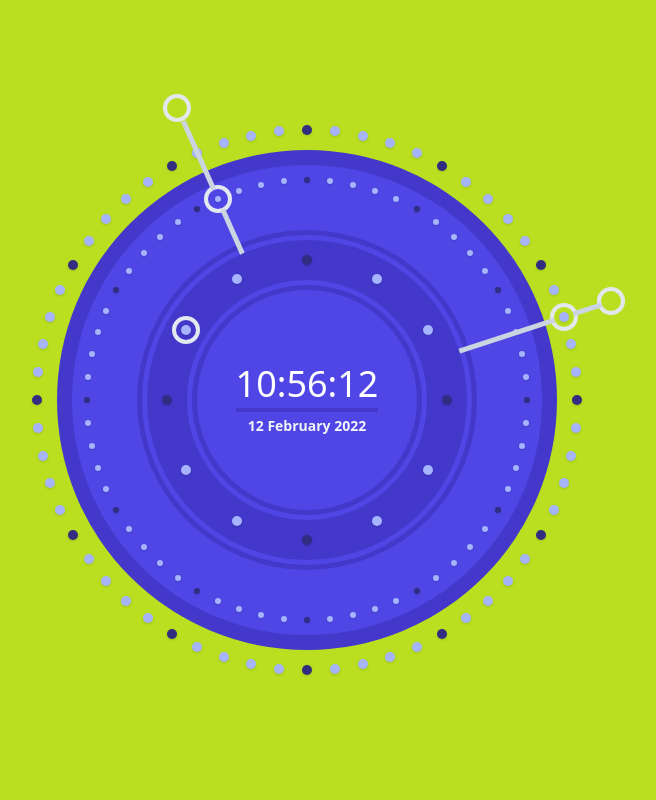
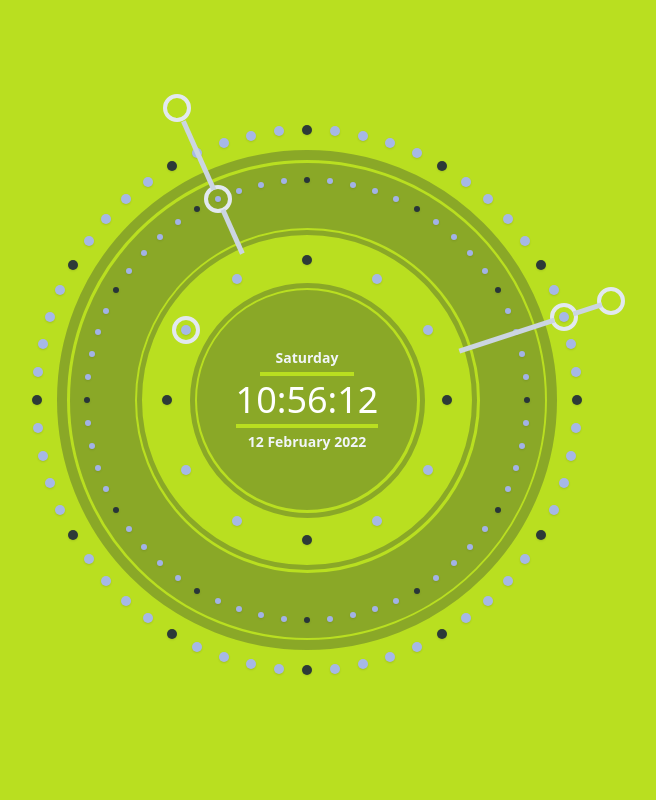
Before and after one commit to iaseth/ticktock, a React (Create React App) app: page / in a window 1280 px wide. Shown: the top 800 px of the page, without its empty margins (333-989 px from the left). Built offline with nearby package versions, Linux system fonts and the light colour scheme.

Commit message:
Added new component: Ring * a Ring can replace 3 Dials * is semi-transparent and shows body background

```diff
--- a/src/TickTock/CenterText.js
+++ b/src/TickTock/CenterText.js
@@ -1,3 +1,6 @@
+
+
+const weekdays = ["Sunday","Monday","Tuesday","Wednesday","Thursday","Friday","Saturday"];
 
 
 
@@ -6,7 +9,7 @@ function padZero (x) {
 }
 
 export default function CenterText ({
-	date
+	date, currentBg
 }) {
 
 	const hours = padZero(date.getHours());
@@ -17,6 +20,12 @@ export default function CenterText ({
 	return (
 		<div className="CenterText absolute flex h-full w-full text-white text-center">
 			<div className="m-auto">
+				<div className="text-sm font-bold text-slate-100">
+					<span>{weekdays[date.getDay()]}</span>
+				</div>
+				<div className="py-1 px-6">
+					<div className="w-full h-1" style={{backgroundColor: currentBg}}></div>
+				</div>
 				<div className="text-4xl">
 					<span>{hours}</span>
 					<span>:</span>
@@ -25,7 +34,7 @@ export default function CenterText ({
 					<span>{seconds}</span>
 				</div>
 				<div className="py-1">
-					<div className="w-full h-1 bg-indigo-700"></div>
+					<div className="w-full h-1" style={{backgroundColor: currentBg}}></div>
 				</div>
 				<div className="text-sm font-bold text-slate-100">
 					<span>{date.getDate()}</span>
--- a/src/TickTock/MarkingDot.js
+++ b/src/TickTock/MarkingDot.js
@@ -5,8 +5,8 @@ export default function MarkingDot ({
 	radius, group_length, dotSizePx, step, index
 }) {
 
-	let markClass = "MarkingDot absolute rounded-full shadow";
-	markClass += (index % group_length === 0) ? " bg-indigo-900" : " bg-indigo-300";
+	let markClass = "MarkingDot absolute rounded-full shadow opacity-90";
+	markClass += (index % group_length === 0) ? " bg-slate-800" : " bg-indigo-300";
 	let degree = index * step;
 	let radian = degree * Math.PI / 180;
 	let left = Math.round(radius * Math.sin(radian));
--- /dev/null
+++ b/src/TickTock/Ring.js
@@ -0,0 +1,19 @@
+
+
+
+export default function Ring ({
+	diameter, thickness
+}) {
+
+	let style = {
+		width: diameter,
+		height: diameter,
+		borderWidth: thickness
+	};
+
+	return (
+		<div className="Dial absolute flex h-full w-full">
+			<div className={"m-auto rounded-full border-slate-800 border opacity-30"} style={style}></div>
+		</div>
+	);
+}
--- a/src/TickTock/TickTock.js
+++ b/src/TickTock/TickTock.js
@@ -3,6 +3,7 @@ import colorita from 'colorita';
 
 import CenterText from './CenterText';
 import Dial from './Dial';
+import Ring from './Ring';
 import MarkingDots from './MarkingDots';
 import SecondsCircle from './SecondsCircle';
 import ClockHand from './ClockHand';
@@ -17,7 +18,7 @@ export default function TickTock () {
 	let minutes = date.getMinutes();
 	let hours = date.getHours();
 
-	let bgColor = `hsl(${seconds * 6}, 75%, 50%)`;
+	let currentBg = `hsl(${seconds * 6}, 75%, 50%)`;
 
 	React.useEffect(() => {
 		const id = setInterval(function () {
@@ -49,22 +50,18 @@ export default function TickTock () {
 
 	return (
 		<div className="bg-indigo-500 select-none flex flex-col overflow-hidden">
-			<div className="flex grow md:min-h-screen py-12 min-h-screen" style={{backgroundColor: bgColor}}>
+			<div className="flex grow md:min-h-screen py-12 min-h-screen" style={{backgroundColor: currentBg}}>
 				<div className="m-auto bg-red-300 w-0 h-0 scale-[0.50] md:scale-100">
 					<div className="w-[500px] h-[500px] m-auto rounded-full flex relative -translate-y-1/2 -translate-x-1/2">
-						<Dial radius={250} bg="bg-indigo-700" />
+						<Ring diameter="500px" thickness="10px" />
 						<MarkingDots radius={270} />
-						<Dial radius={240} bg="bg-indigo-700" />
-						<Dial radius={235} bg="bg-indigo-600" />
+						<Ring diameter="475px" thickness="65px" />
 						<MarkingDots radius={220} dotSize={6} />
-						<Dial radius={170} bg="bg-indigo-700" />
-						<Dial radius={165} bg="bg-indigo-600" />
-						<Dial radius={160} bg="bg-indigo-700" />
+						<Ring diameter="340px" thickness="5px" />
 						<MarkingDots radius={140} n={12} group_length={3} />
-						<Dial radius={120} bg="bg-indigo-600" />
-						<Dial radius={115} bg="bg-indigo-700" />
-						<Dial radius={110} bg="bg-indigo-600" />
-						<CenterText date={date} />
+						<Ring diameter="235px" thickness="5px" />
+						<Ring diameter="220px" thickness="110px" />
+						<CenterText date={date} currentBg={currentBg} />
 						<SecondsCircle x={hours * 5} radius={140} />
 						<SecondsCircle x={minutes} radius={220} />
 						<SecondsCircle x={minutes} radius={320} />
```
